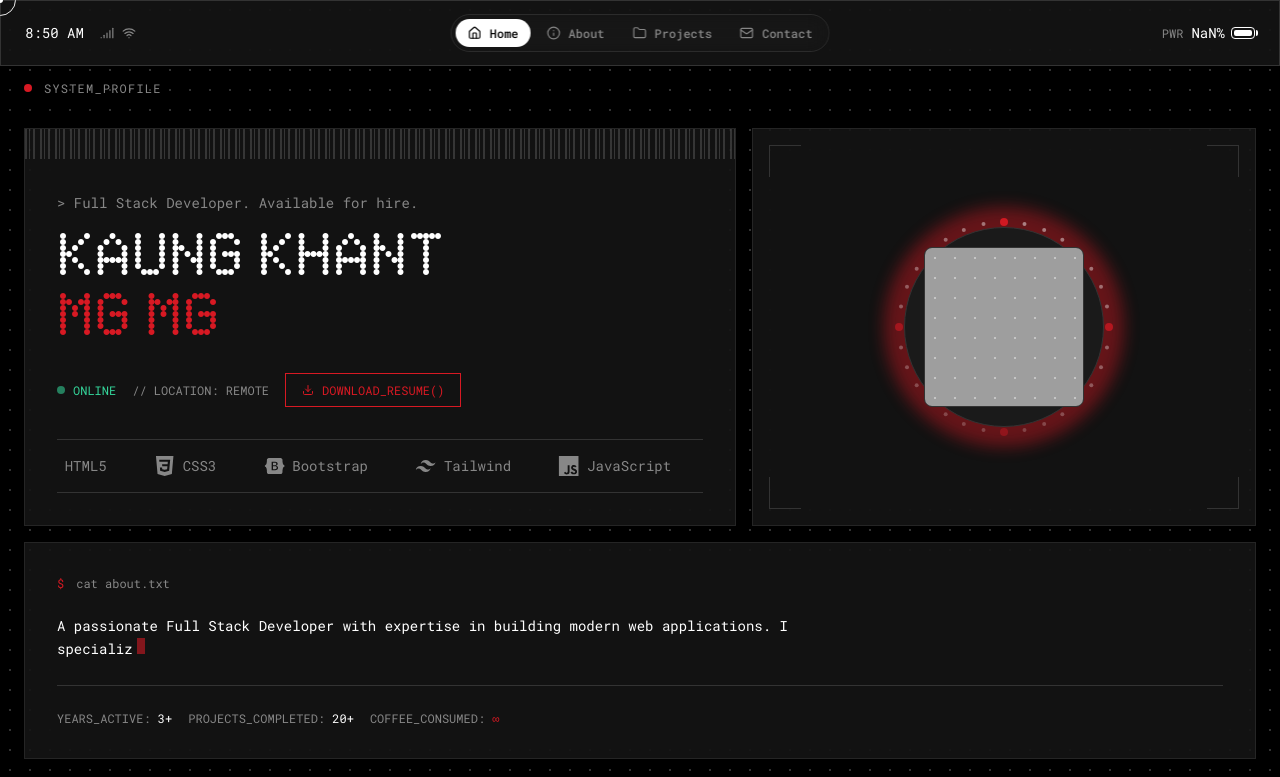
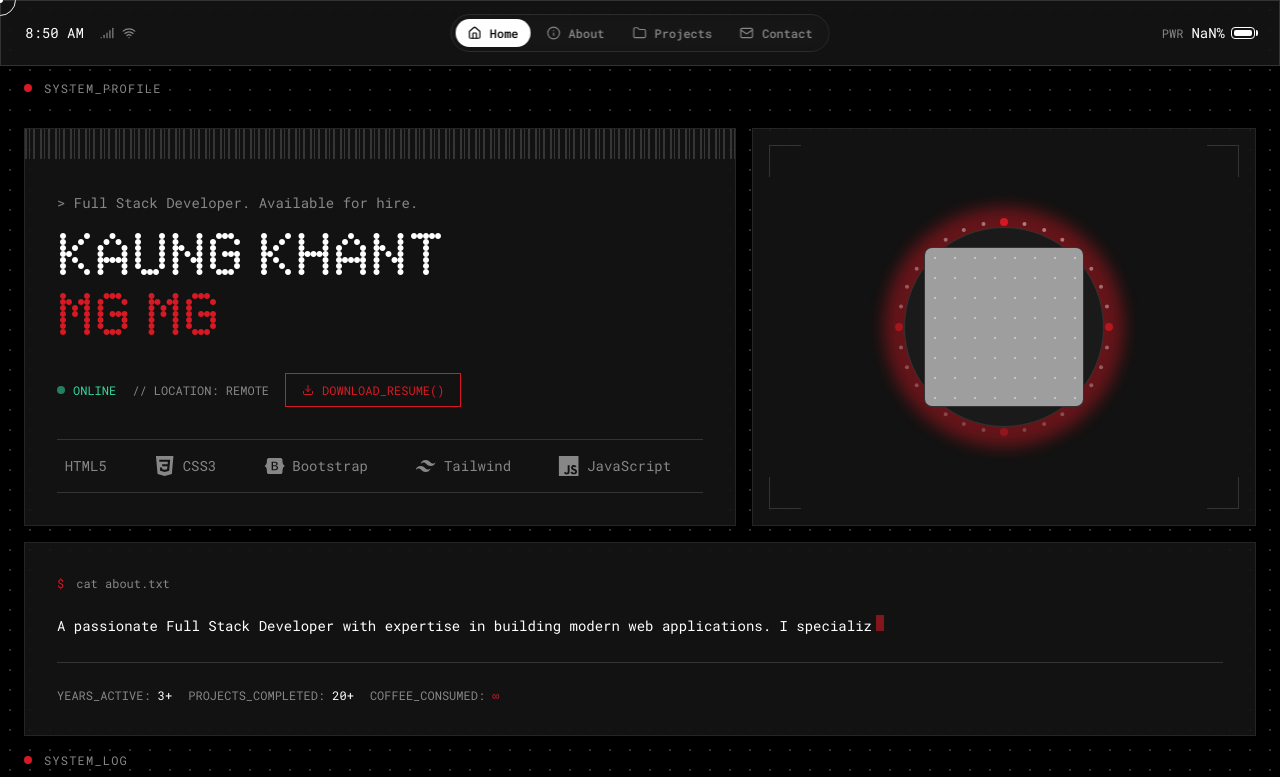
Before and after one commit to Irrfan47/portfolio, a React (Vite) app: page /#home in a window 1280 px wide. Shown: the top 777 px of the page. Built offline with nearby package versions, Linux system fonts and the light colour scheme; grey boxes are pictures that could not be loaded; the HTML template or start-up script is replaced by a standard one; a web font is replaced by a local one.

Commit message:
fix about section

```diff
--- a/src/components/HeroSection.tsx
+++ b/src/components/HeroSection.tsx
@@ -175,7 +175,7 @@ const HeroSection = () => {
               <span className="font-mono text-xs text-muted-foreground">cat about.txt</span>
             </div>
 
-            <div className="font-mono text-sm text-foreground leading-relaxed max-w-3xl">
+            <div className="font-mono text-sm text-foreground leading-relaxed">
               <TypeWriter
                 text="A passionate Full Stack Developer with expertise in building modern web applications. I specialize in creating scalable, user-centric solutions that bridge the gap between complex backend systems and intuitive frontend experiences. Currently focusing on enterprise-level applications and system architecture."
                 delay={0.8}
```
